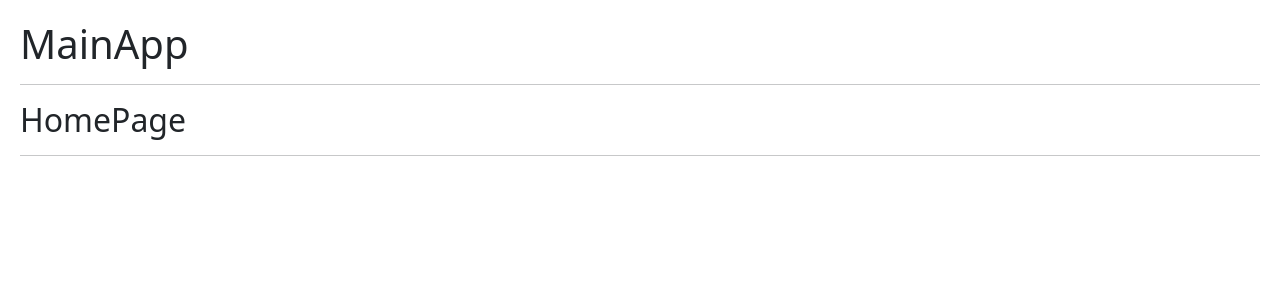
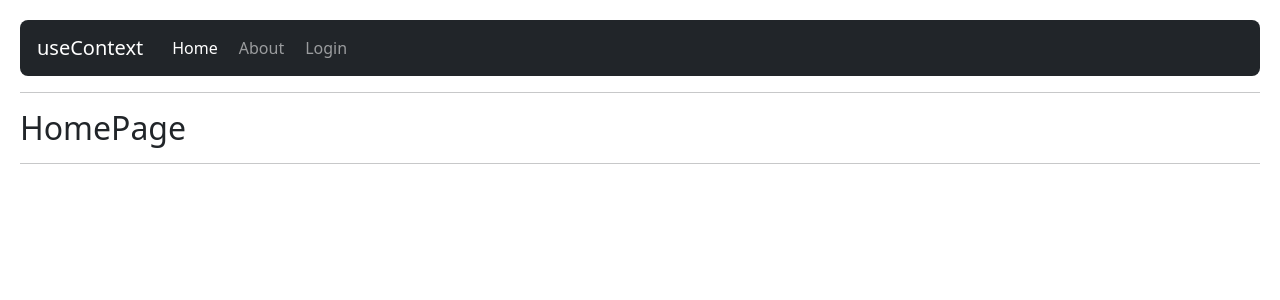
Before and after one commit to CamiloLopez15/react-course, a React (Vite) app in the folder 05-basics-hooks/: page / in a window 1280 px wide. Shown: the top 300 px of the page. Built offline with nearby package versions, Linux system fonts and the light colour scheme.

Commit message:
feat: added class number 160

```diff
--- a/05-basics-hooks/src/09-useContext/MainApp.tsx
+++ b/05-basics-hooks/src/09-useContext/MainApp.tsx
@@ -1,17 +1,18 @@
+import { AboutPage, HomePage, LoginPage } from "./pages";
 import { Navigate, Route, Routes } from "react-router";
-import { AboutPage, HomePage, LoginPage } from "./pages";
+import Navbar from "./components/Navbar";
 
 const MainApp = () => {
     return (
         <>
-            <h1>MainApp</h1>
+            <Navbar />
             <hr />
             <Routes>
                 <Route path="/" element={<HomePage />} />
                 <Route path="login" element={<LoginPage />} />
                 <Route path="about" element={<AboutPage />} />
 
-                <Route path="/*" element={<Navigate to="/about"/>} />
+                <Route path="/*" element={<Navigate to="/about" />} />
                 <Route path="/*" element={<LoginPage />} />
             </Routes>
         </>
--- /dev/null
+++ b/05-basics-hooks/src/09-useContext/components/Navbar.tsx
@@ -0,0 +1,54 @@
+import { Link, NavLink } from "react-router";
+
+const Navbar = () => {
+    return (
+        <nav className="navbar navbar-expand-lg bg-dark rounded-3" data-bs-theme="dark">
+            <div className="container-fluid">
+                <Link className="navbar-brand" to="/">
+                    useContext
+                </Link>
+                <button
+                    className="navbar-toggler"
+                    type="button"
+                    data-bs-toggle="collapse"
+                    data-bs-target="#navbarNav"
+                    aria-controls="navbarNav"
+                    aria-expanded="false"
+                    aria-label="Toggle navigation"
+                >
+                    <span className="navbar-toggler-icon"></span>
+                </button>
+                <div className="collapse navbar-collapse" id="navbarNav">
+                    <ul className="navbar-nav">
+                        <NavLink
+                            to="/"
+                            className={({ isActive }) =>
+                                `nav-link ${isActive ? "active" : ""}`
+                            }
+                        >
+                            Home
+                        </NavLink>
+                        <NavLink
+                            to="/about"
+                            className={({ isActive }) =>
+                                `nav-link ${isActive ? "active" : ""}`
+                            }
+                        >
+                            About
+                        </NavLink>
+                        <NavLink
+                            to="/login"
+                            className={({ isActive }) =>
+                                `nav-link ${isActive ? "active" : ""}`
+                            }
+                        >
+                            Login
+                        </NavLink>
+                    </ul>
+                </div>
+            </div>
+        </nav>
+    );
+};
+
+export default Navbar;
--- a/05-basics-hooks/src/index.css
+++ b/05-basics-hooks/src/index.css
@@ -1,7 +1,11 @@
 body {
-  padding: 20px;
+    padding: 20px;
 }
 
 button {
-  margin-right: 10px;
+    margin-right: 10px;
 }
+
+a {
+    margin-left: 5px;
+}
```
Also changed, not shown: 1 other file (tests, documents, lock files or other folders).
